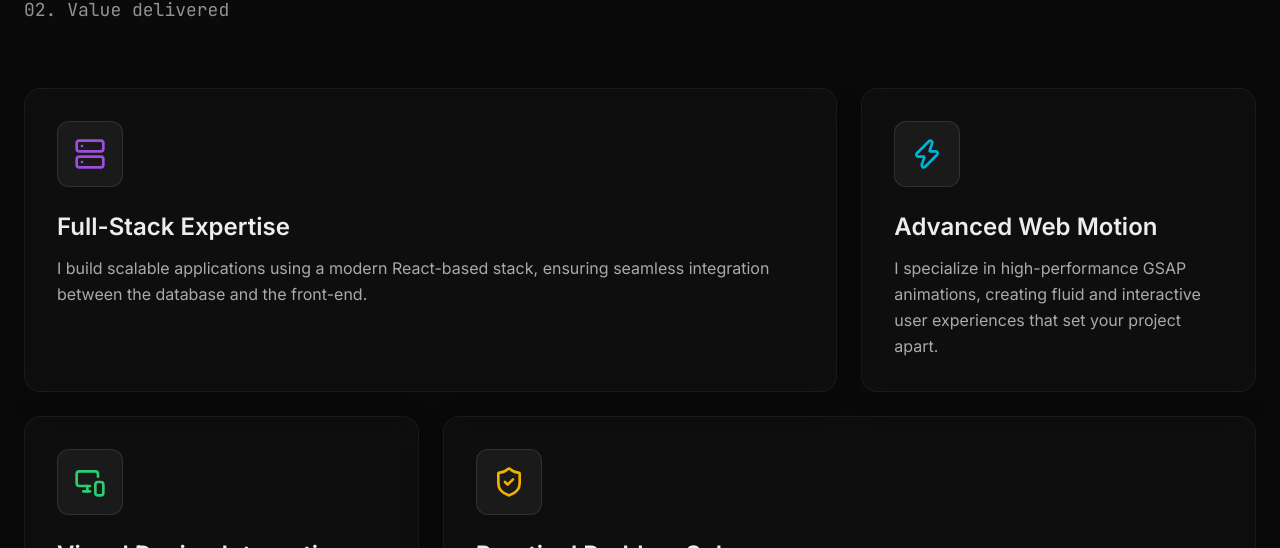
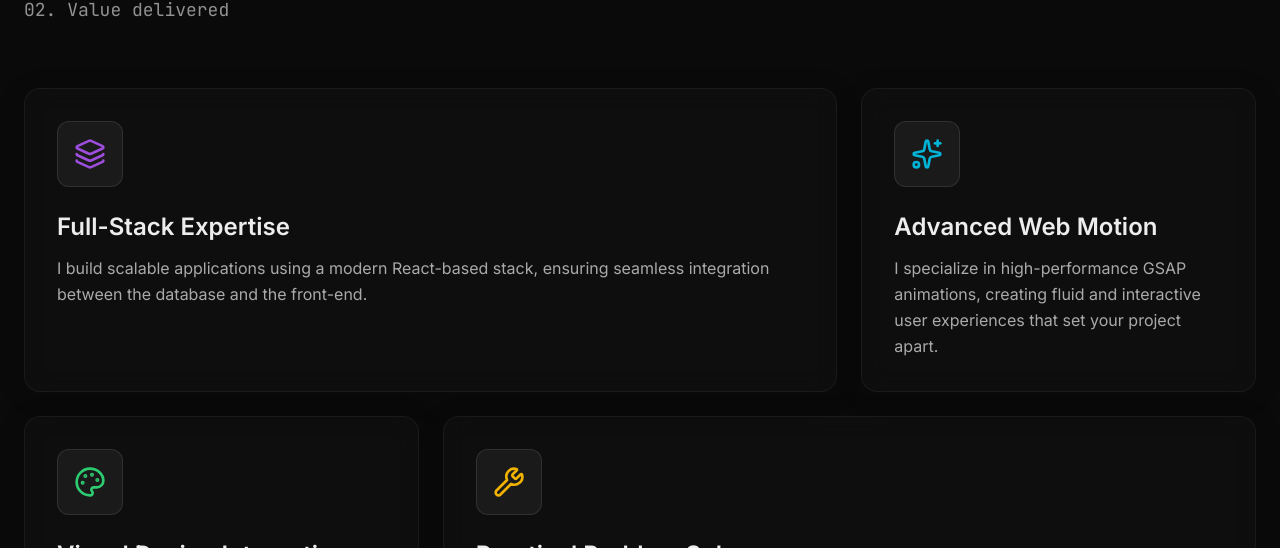
Before and after one commit to Aathif-M/portfolio, a Next.js app: page /portfolio/ in a window 1280 px wide. Shown: the part 1799-2347 px from the top of the page. Built offline with nearby package versions, Linux system fonts and the light colour scheme.

Commit message:
Update icons for Why Hire Me section

```diff
--- a/src/components/Services.tsx
+++ b/src/components/Services.tsx
@@ -3,32 +3,32 @@
 import React, { useRef, useEffect } from 'react';
 import gsap from 'gsap';
 import { ScrollTrigger } from 'gsap/ScrollTrigger';
-import { Server, MonitorSmartphone, Zap, ShieldCheck } from 'lucide-react';
+import { Layers, Sparkles, Palette, Wrench } from 'lucide-react';
 import SectionHeader from './SectionHeader';
 
 const services = [
   {
     title: "Full-Stack Expertise",
     description: "I build scalable applications using a modern React-based stack, ensuring seamless integration between the database and the front-end.",
-    icon: <Server className="w-8 h-8 text-accent-purple" />,
+    icon: <Layers className="w-8 h-8 text-accent-purple" />,
     className: "md:col-span-2 lg:col-span-2"
   },
   {
     title: "Advanced Web Motion",
     description: "I specialize in high-performance GSAP animations, creating fluid and interactive user experiences that set your project apart.",
-    icon: <Zap className="w-8 h-8 text-accent-blue" />,
+    icon: <Sparkles className="w-8 h-8 text-accent-blue" />,
     className: "md:col-span-1 lg:col-span-1"
   },
   {
     title: "Visual Design Integration",
     description: "Beyond code, I leverage Photoshop to craft polished web assets, ensuring every visual element is professional and brand-aligned.",
-    icon: <MonitorSmartphone className="w-8 h-8 text-accent-green" />,
+    icon: <Palette className="w-8 h-8 text-accent-green" />,
     className: "md:col-span-1 lg:col-span-1"
   },
   {
     title: "Practical Problem Solver",
     description: "From complex debugging to managing live deployments, I provide reliable technical solutions with a focus on efficiency and performance.",
-    icon: <ShieldCheck className="w-8 h-8 text-yellow-500" />,
+    icon: <Wrench className="w-8 h-8 text-yellow-500" />,
     className: "md:col-span-2 lg:col-span-2"
   }
 ];
```
